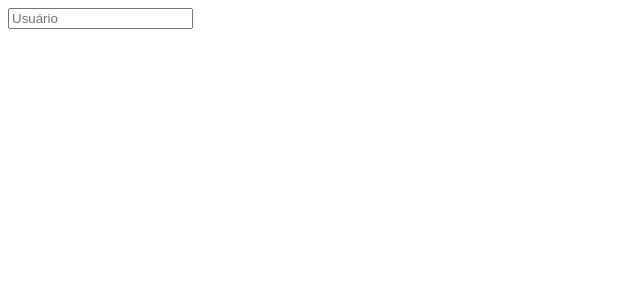
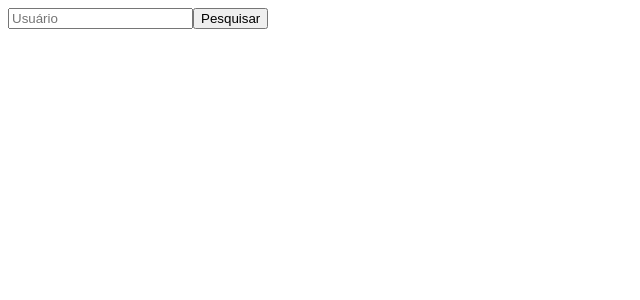
Before and after one commit to RafaelOliveiraLabs/HC-React, a React (Create React App) app in the folder gamagit/: page / in a window 1280 px wide. Shown: the top 300 px of the page, without its empty margins (0-640 px from the left). Built offline with nearby package versions, Linux system fonts and the light colour scheme.

Commit message:
fundaments

```diff
--- a/gamagit/src/App.js
+++ b/gamagit/src/App.js
@@ -4,6 +4,7 @@ function App(props) {
   return (
     <>
       <input name="usuario" id="usuario" className="usuarioInput" placeholder="Usuário" />
+      <button type="button">Pesquisar</button>
     </>
   );
 }
```
